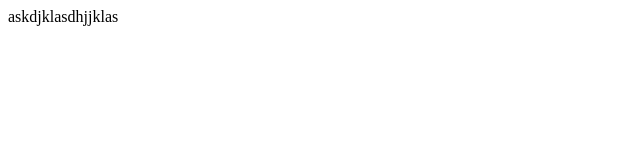
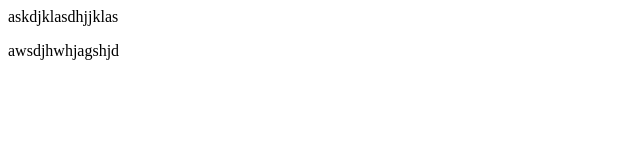
Before and after one commit to yukan2/dayim-sensei, a plain HTML site: page index.html in a window 1280 px wide. Shown: the whole page, without its empty margins (0-640 px from the left). Drawn offline with Linux system fonts and the light colour scheme.

Commit message:
added eevbryuthinhg

```diff
--- a/index.html
+++ b/index.html
@@ -7,5 +7,6 @@
 </head>
 <body>
     <div>askdjklasdhjjklas</div>
+    <p>awsdjhwhjagshjd</p>
 </body>
 </html>
```
